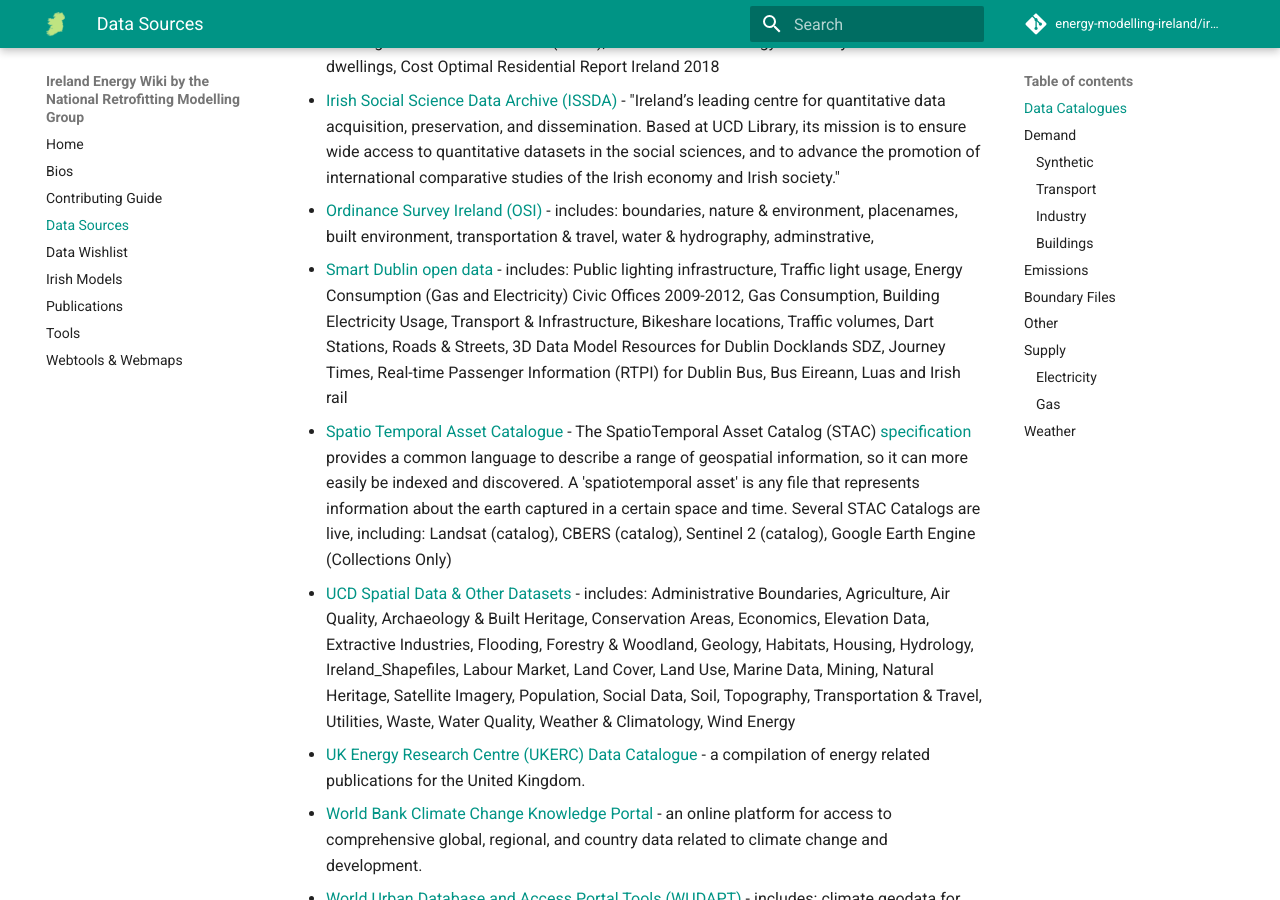
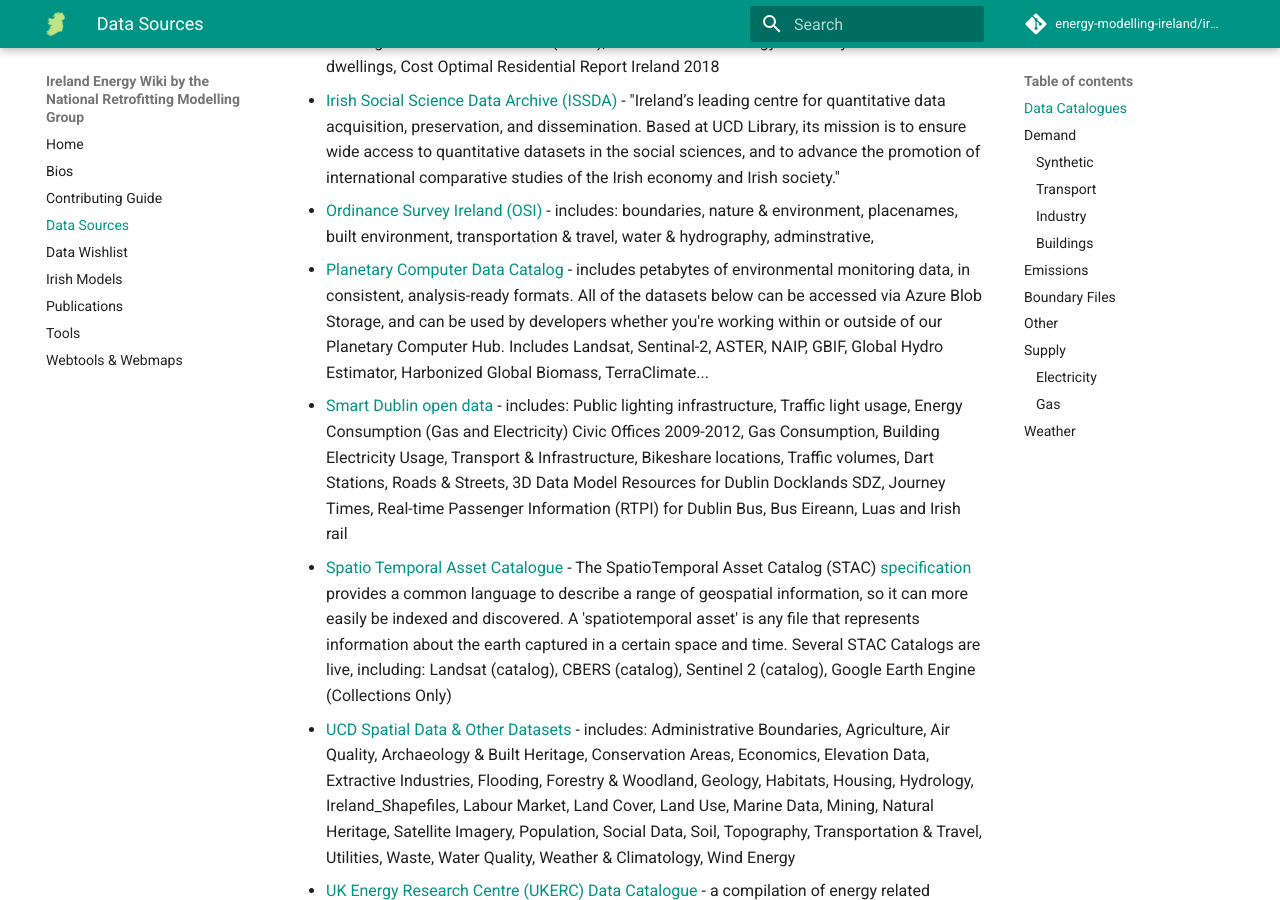
Before and after one commit to energy-modelling-ireland/wiki, an MkDocs documentation site: the page built from docs/Data-Sources.md, in a window 1280 px wide and 900 px high, scrolled down 557 px. Built offline with MkDocs 1.6.1 and Material for MkDocs 9.7.7, drawn with Linux system fonts in a browser that asks for light colours; comment, search, counter and statistics services are not loaded.

Commit message:
Add Microsoft's Planetary Computer (#107)

```diff
--- a/docs/Data-Sources.md
+++ b/docs/Data-Sources.md
@@ -18,6 +18,8 @@
 
 - [Ordinance Survey Ireland (OSI)](https://data-osi.opendata.arcgis.com/) - includes: boundaries, nature & environment, placenames, built environment, transportation & travel, water & hydrography, adminstrative,
 
+- [Planetary Computer Data Catalog](https://planetarycomputer.microsoft.com/catalog) - includes petabytes of environmental monitoring data, in consistent, analysis-ready formats. All of the datasets below can be accessed via Azure Blob Storage, and can be used by developers whether you're working within or outside of our Planetary Computer Hub.  Includes Landsat, Sentinal-2, ASTER, NAIP, GBIF, Global Hydro Estimator, Harbonized Global Biomass, TerraClimate...
+
 - [Smart Dublin open data](https://data.smartdublin.ie/dataset) - includes: Public lighting infrastructure, Traffic light usage, Energy Consumption (Gas and Electricity) Civic Offices 2009-2012, Gas Consumption, Building Electricity Usage, Transport & Infrastructure, Bikeshare locations, Traffic volumes, Dart Stations, Roads & Streets, 3D Data Model Resources for Dublin Docklands SDZ, Journey Times, Real-time Passenger Information (RTPI) for Dublin Bus, Bus Eireann, Luas and Irish rail
 
 - [Spatio Temporal Asset Catalogue](https://stacindex.org/catalogs#/) - The SpatioTemporal Asset Catalog (STAC) [specification](https://stacspec.org/) provides a common language to describe a range of geospatial information, so it can more easily be indexed and discovered. A 'spatiotemporal asset' is any file that represents information about the earth captured in a certain space and time.  Several STAC Catalogs are live, including: Landsat (catalog), CBERS (catalog), Sentinel 2 (catalog), Google Earth Engine (Collections Only)
@@ -29,7 +31,6 @@
 - [World Bank Climate Change Knowledge Portal](https://climateknowledgeportal.worldbank.org/country/ireland) - an online platform for access to comprehensive global, regional, and country data related to climate change and development.
 
 - [World Urban Database and Access Portal Tools (WUDAPT)](http://www.wudapt.org) - includes: climate geodata for Dublin & Cork
-
 
 ---
 
```
